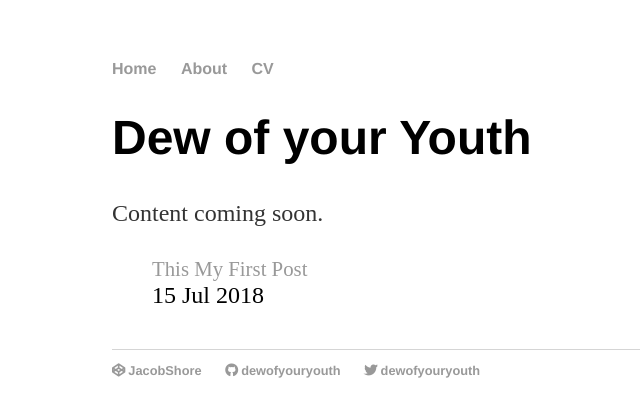
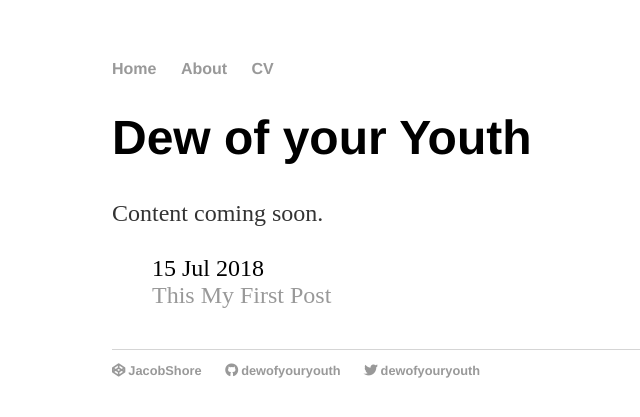
Before and after one commit to DewofyourYouth/DewofyourYouth.github.io, a Jekyll site: the page built from index.html, in a window 1280 px wide. Shown: the top 417 px of the page, without its empty margins (80-720 px from the left). Built offline with Jekyll 4.4.1, drawn with Linux system fonts in a browser that asks for light colours; nearby versions of some CDN libraries.

Commit message:
Update index.html

```diff
--- a/index.html
+++ b/index.html
@@ -9,7 +9,7 @@ title: Dew of your Youth
 
 	<ul class="posts">
 	  {% for post in site.posts %}
-		<li><span><a style="font-size: 1.3rem;" href="{{ post.url }}" title="{{ post.title }}">{{ post.title }}</a><br>
-		    {{ post.date | date_to_string }}</span></li>
+		<li><span> {{ post.date | date_to_string }}<br><a style="font-size: 1.5rem;" href="{{ post.url }}" title="{{ post.title }}">{{ post.title }}</span></a>
+		   </li>
 	  {% endfor %}
 	</ul>
```
